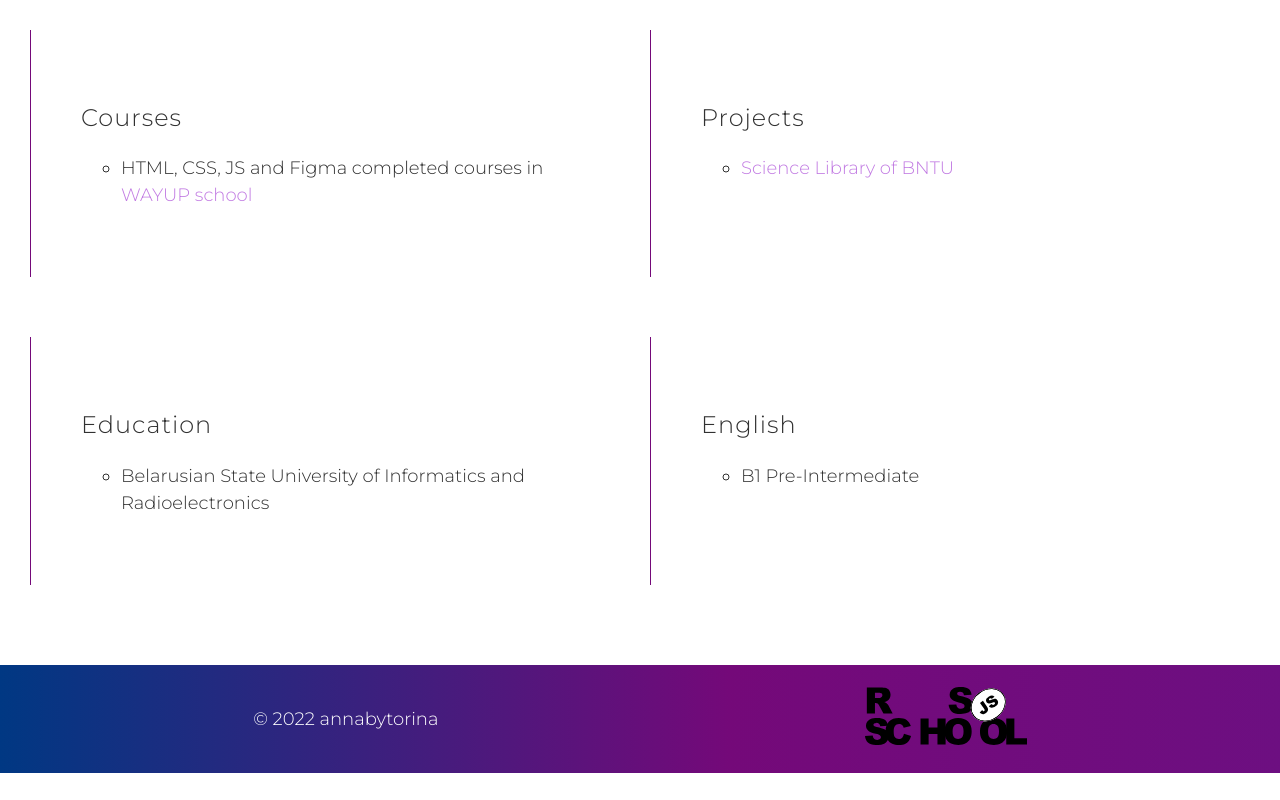
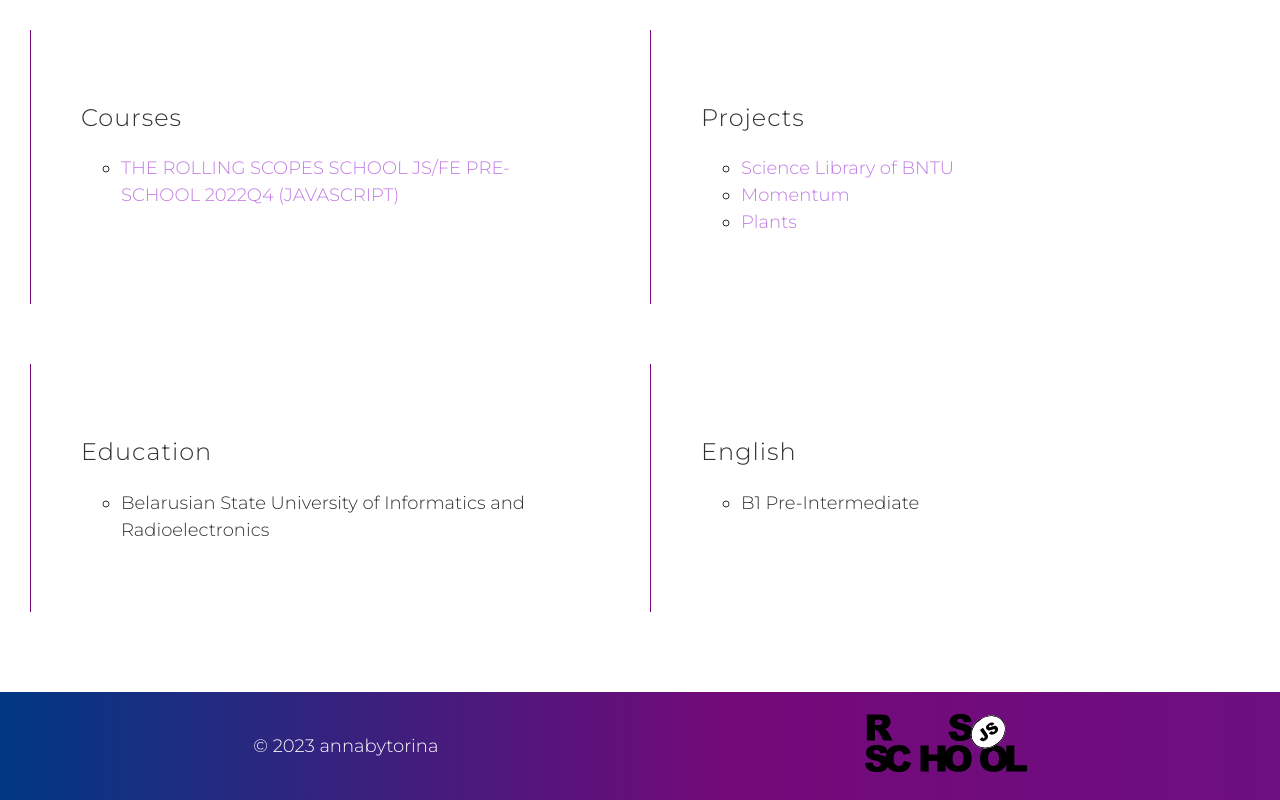
Before and after one commit to annabytorina/rsschool-cv, a plain HTML site: page index.html in a window 1280 px wide. Shown: the part 1491-2291 px from the top of the page. Before the commit the page ends 2264 px from the top, so only its background shows below. Drawn offline with Linux system fonts and the light colour scheme; a script that the page names is missing.

Commit message:
feat: change course and  projects sections

```diff
--- a/index.html
+++ b/index.html
@@ -77,15 +77,16 @@
             <section class="section" id="courses">
                 <h2 class="section-title">Courses</h2>
                 <ul>
-                    <li>HTML, CSS, JS and Figma completed courses in <a href="https://wayup.in/">WAYUP school</a></li>
+                    <li><a href="https://app.rs.school/certificate/h62wkj0m" target="_blank">THE ROLLING SCOPES SCHOOL JS/FE PRE-SCHOOL 2022Q4 (JAVASCRIPT)</a></li>
                 </ul>
             </section>
             <section class="section" id="projects">
                 <h2 class="section-title">Projects</h2>
                 <ul>
-                    <li><a href="https://library.bntu.by/">Science Library of BNTU</a></li>
+                    <li><a href="https://library.bntu.by/" target="_blank">Science Library of BNTU</a></li>
+                    <li><a href="https://annabytorina-momentum.netlify.app/" target="_blank">Momentum</a></li>
+                    <li><a href="https://rolling-scopes-school.github.io/annabytorina-JSFEPRESCHOOL2022Q4/plants/" target="_blank">Plants</a></li>
                 </ul>
-                <!--<div class="library-pic"></div>-->
             </section>
             <section class="section" id="education">
                 <h2 class="section-title">Education</h2>
@@ -103,12 +104,10 @@
     <footer class="footer">
         <div class="container footer-container">
             <div>
-                &copy; 2022
+                &copy; 2023
                 <a class="git-link" href="https://github.com/annabytorina"> annabytorina</a>
             </div>
-
-                <a href="https://rs.school/js/"><img class="logo" src="./assets/img/rs_school_js.svg" alt="rs-school"></a>
-
+            <a href="https://rs.school/js/"><img class="logo" src="./assets/img/rs_school_js.svg" alt="rs-school"></a>
         </div>
     </footer>
     <script src="index.js"></script>
```
Also changed, not shown: style.css (+0 -15 lines).
